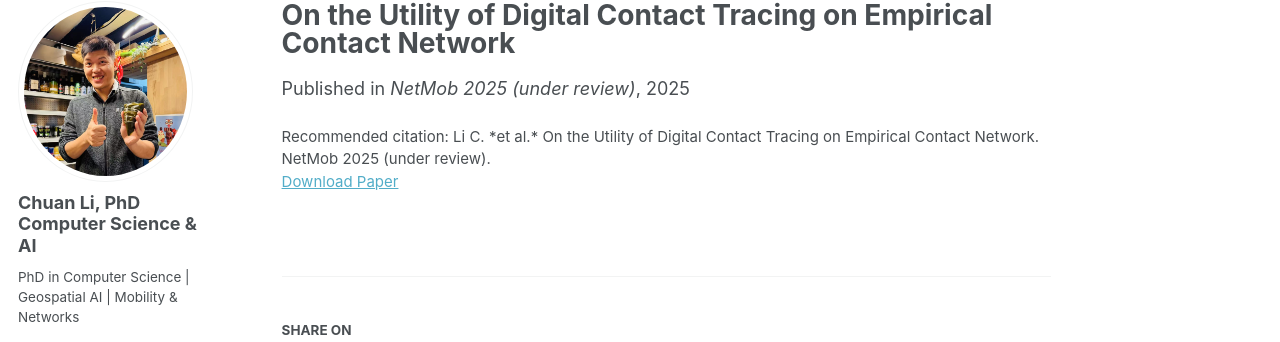
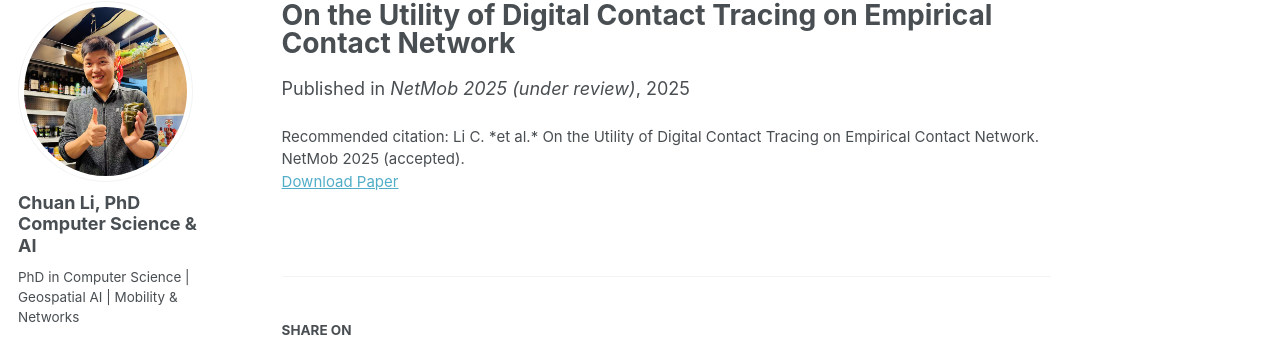
Before and after one commit to MrLIChuan/MrLIChuan.github.io, a Jekyll site: the page built from _publications/2025-03-10-netmob-dct-utility.md, in a window 1280 px wide and 975 px high. Shown: the part 98-440 px from the top of the window. Built offline with Jekyll 4.4.1, drawn with Linux system fonts in a browser that asks for light colours; some web fonts are replaced; a script that is not in the unit is left out.

Commit message:
Update citation status to 'accepted' for publication

```diff
--- a/_publications/2025-03-10-netmob-dct-utility.md
+++ b/_publications/2025-03-10-netmob-dct-utility.md
@@ -5,7 +5,7 @@ permalink: /publication/netmob-dct-utility
 date: 2025-03-10
 venue: "NetMob 2025 (under review)"
 authors: [Chuan Li, Vincent Gauthier, Marcelo Nunez del Prado Cortez, Harold Alatrista-Salas, Hassine Moungla]
-citation: 'Li C. *et al.* On the Utility of Digital Contact Tracing on Empirical Contact Network. NetMob 2025 (under review).'
+citation: 'Li C. *et al.* On the Utility of Digital Contact Tracing on Empirical Contact Network. NetMob 2025 (accepted).'
 paperurl: ""
 abstract: >
   Analysis of coverage thresholds and delay sensitivity for app-based tracing on dense proximity graphs.
```
